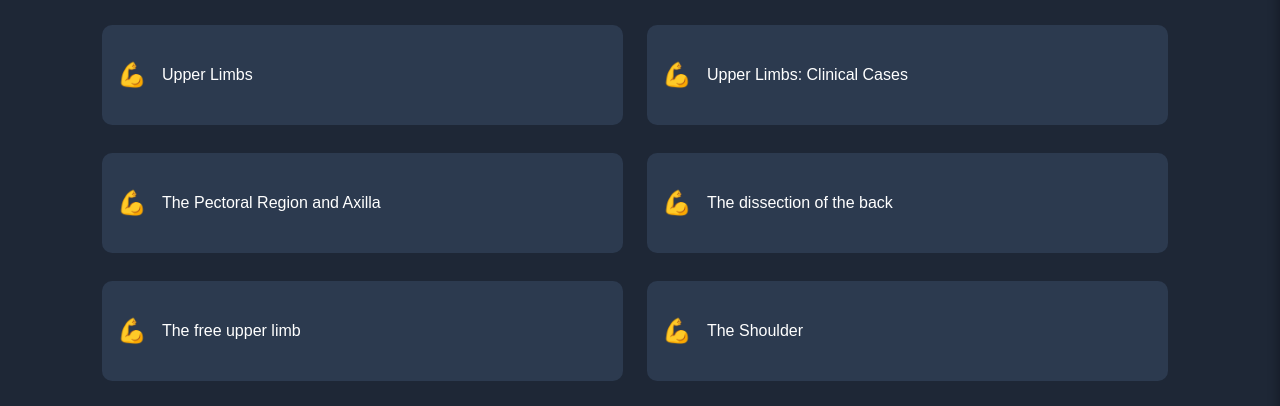
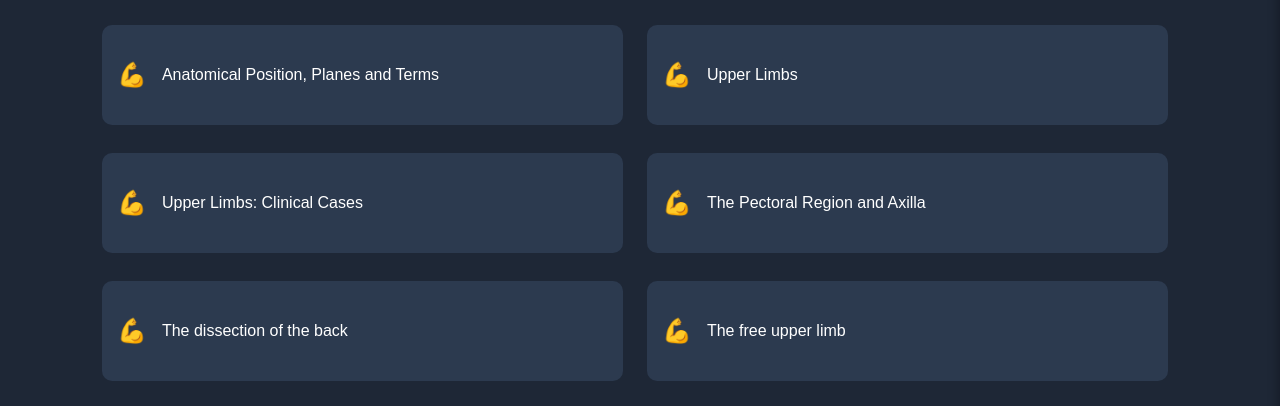
Before and after one commit to nelsonejumedia/quiz, a plain HTML site: page anatomy/upper-limbs.html in a window 1280 px wide. Shown: the part 177-583 px from the top of the page. Drawn offline with nearby package versions, Linux system fonts and the light colour scheme.

Commit message:
Update upper-limbs.html

```diff
--- a/anatomy/upper-limbs.html
+++ b/anatomy/upper-limbs.html
@@ -20,6 +20,14 @@
 
 
             <div class="category-list animate-stagger-in">
+
+     <button class="category-btn" data-category="Basics">
+                    <span class="category-icon">💪</span>
+                    <span>Anatomical Position, Planes and Terms</span>
+                </button>
+
+
+
                 <button class="category-btn" data-category="Upper Limbs">
                     <span class="category-icon">💪</span>
                     <span>Upper Limbs</span>
```
